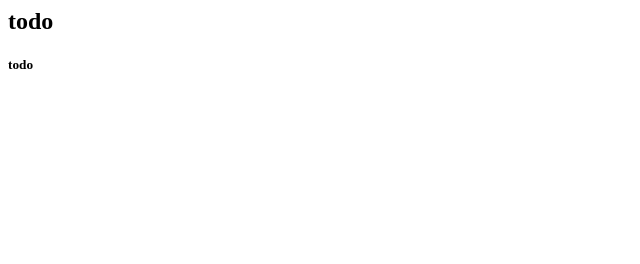
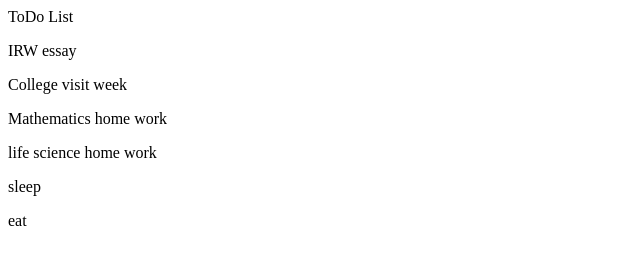
Before and after one commit to morayoaina/ToDoApp, a plain HTML site: page index.html in a window 1280 px wide. Shown: the whole page, without its empty margins (0-640 px from the left). Drawn offline with Linux system fonts and the light colour scheme.

Commit message:
College visit week

```diff
--- a/index.html
+++ b/index.html
@@ -7,12 +7,15 @@
 </head>
 <body>
 
+<hi>ToDo List</hi>
+<p>IRW essay</p>
+<p>College visit week</p>
+<p>Mathematics home work</p>
+<p>life science home work</p>
+<p>sleep</p>
+<p>eat</p>
 
 
 
-  <h2>todo</h2>
-
-
-<h5>todo</h5>
 </body>
 </html>
```
